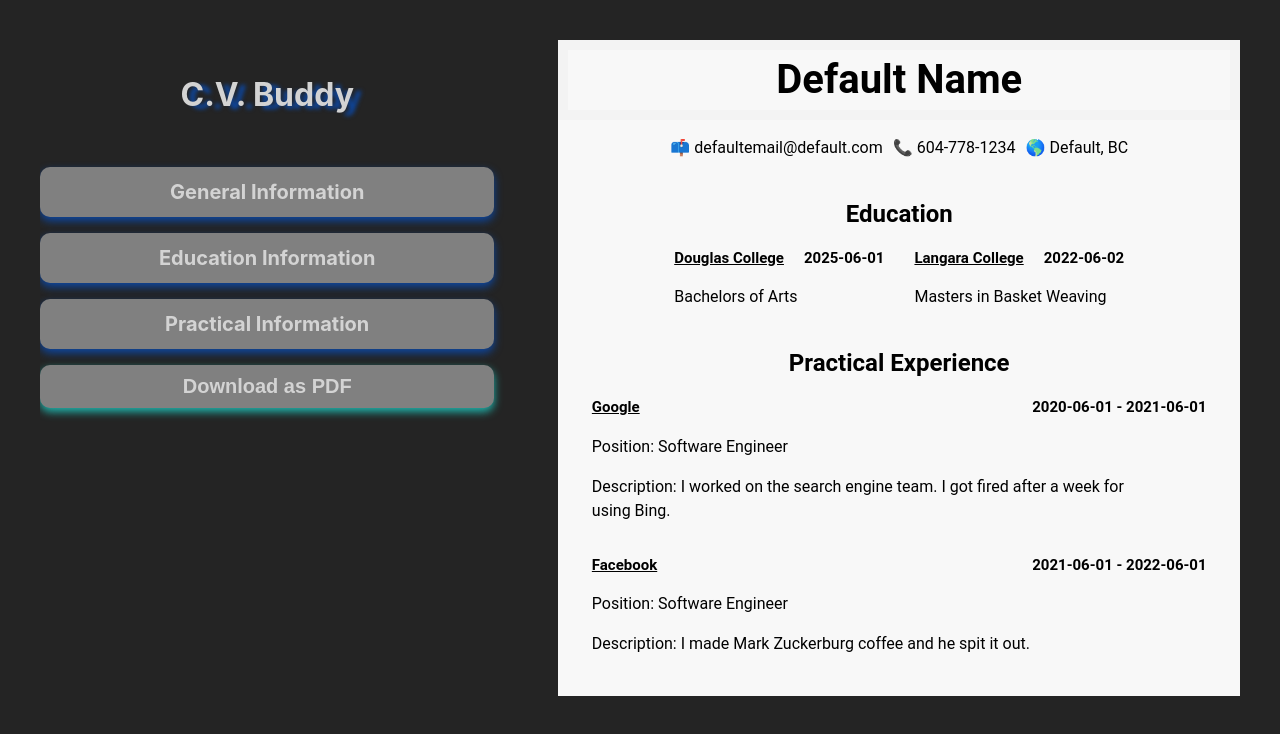
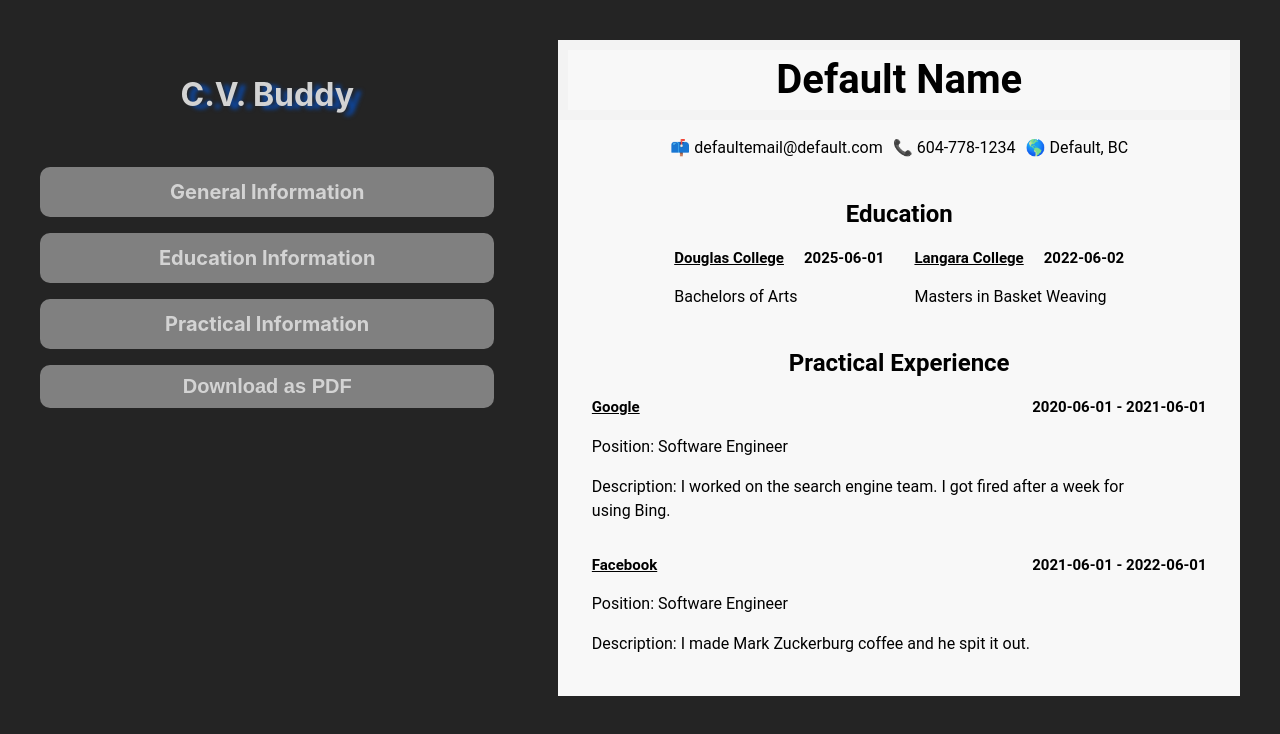
Before and after one commit to cstim240/reactCVApp, a React (Vite) app: page / in a window 1280 px wide. Shown: the top 734 px of the page. Built offline with nearby package versions, Linux system fonts and the light colour scheme.

Commit message:
Remove box shadow from divs and button

```diff
--- a/src/styles/GeneralInfoStyle.css
+++ b/src/styles/GeneralInfoStyle.css
@@ -43,13 +43,13 @@
     border: none;
     border-radius: 10px;
     padding: 10px;
-    box-shadow: 0px 4px 8px #0d47a1;
+
   }
 
   #downloadBtn {
     width: 100%;
     color:#D3D3D3;
-    box-shadow: 0px 4px 8px lightseagreen;
+
   }
 
   #openGenInfoDiv:hover, #openEduInfoDiv:hover, #openPracticalInfoDiv:hover {
```
